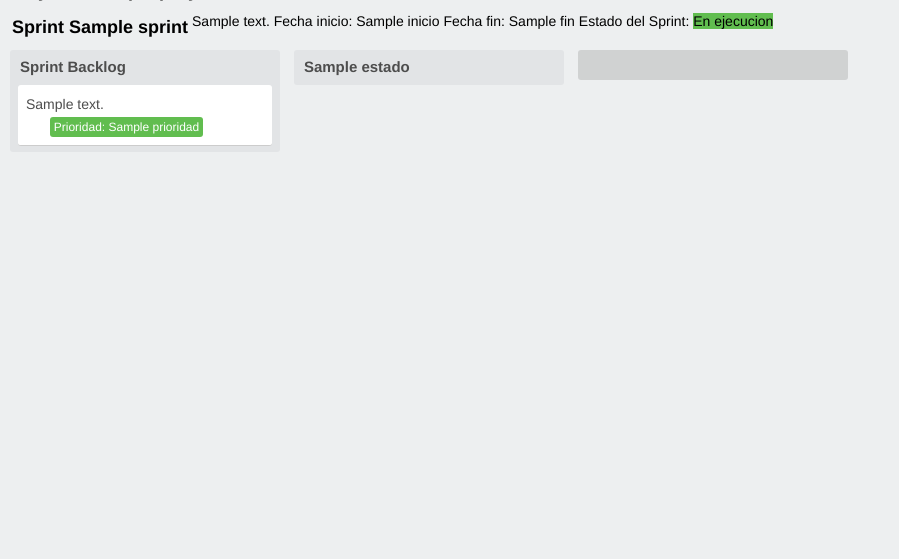
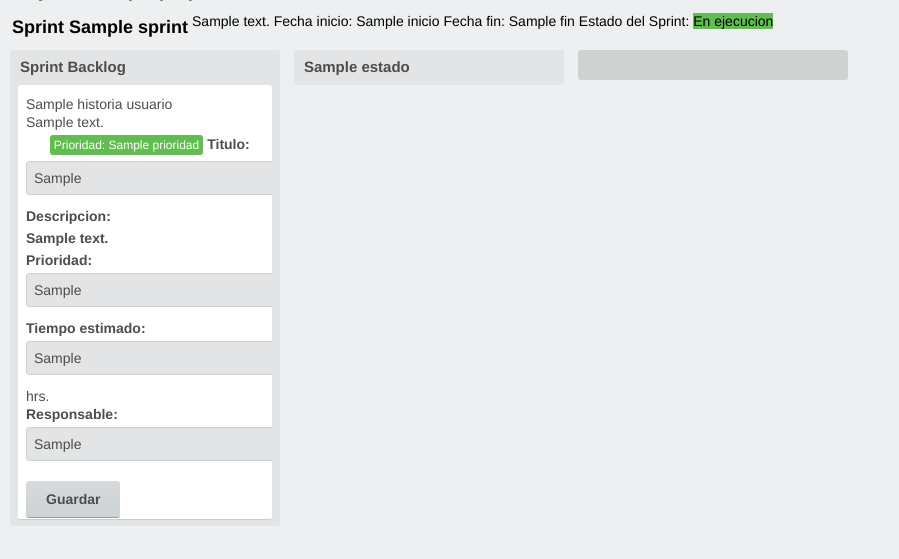
Before and after one commit to danielstp/jaguares, a Django app: template jaguares/templates/proyecto/proyecto_kanban.html in a window 1280 px wide. Shown: the part 67-626 px from the top of the page, without its empty margins (0-899 px from the left). Run offline with Django 3.2, Linux system fonts and the light colour scheme; the template is opened without the code that fills it: most values are stand-ins (such as "Sample title", 1, 10 or a date in 2020); parts of the project's set-up code (start-up, migrations or seed data) failed here and were passed over; some libraries are stand-ins or nearby versions; some web fonts are replaced.

Commit message:
Creacion de formularios para mostrar HU y Tarea Jhannet-Vania

```diff
--- a/jaguares/templates/proyecto/proyecto_kanban.html
+++ b/jaguares/templates/proyecto/proyecto_kanban.html
@@ -315,8 +315,11 @@
               <a class="list-card-title js-card-name" href="#">
                     <span class="card-short-id hide">{{ hus.historiaUsuario.titulo }}
                     </span>
+        {{ hus.historiaUsuario.titulo }}<br>
         {{ hus.historiaUsuario.descripción }}
+
               </a>
+
               <div class="badges">
                 <div title="Está suscrito a esta tarjeta." class="badge is-icon-only">
                 </div>
@@ -327,6 +330,23 @@
 
                 </div>
               </div>
+
+
+              <form>
+               <label>Titulo: </label>
+               <input type="text" value={{ hus.historiaUsuario.titulo }}></input>
+               <label>Descripcion: </label>
+               <label>{{ hus.historiaUsuario.descripción }}</label>
+               <label>Prioridad: </label>
+               <input type="text"value= {{ hus.historiaUsuario.prioridad }}></input>
+               <label>Tiempo estimado:</label>
+               <input type="text" value = {{ hus.historiaUsuario.tiempoEstimado }} > hrs.</input>
+               <label>Responsable:</label>
+               <input type="text" value = {{ hus.historiaUsuario.persona }}></input>
+               <input type="submit" value="Guardar"></input>
+              </form>
+
+
             </div>
             <p class="list-card-dropzone">Soltar archivos que se van a cargar.</p>
           </div>
@@ -373,6 +393,27 @@
                   <span class="badge-text">progreso : {{ tarea.progreso }}</span>
                 </div>
               </div>
+
+
+              <form>
+               <label>Nombre: </label>
+               <input type="text" value={{ tarea.titulo }}></input>
+               <label>Descripcion: </label>
+               <label>{{ tarea.descripción }}</label>
+               <label>Progreso: </label>
+               <input type="text"value= {{ tarea.progreso }}></input>
+               <label>Reponsable:</label>
+               <select class="form-control">
+                 <option>M</option>
+                 <option>F</option>
+               </select> <a class="btn btn-primary" type="text" value = {{ tarea.miembro }} ></a>
+               <label>Estado:</label>
+               <input type="text" value = {{ tarea.estado }}></input>
+               <input type="text" value = {{ tarea.historiaUs }}></input>
+               <input class="btn btn-primary" type="submit" value="Guardar"></input>
+              </form>
+
+
             </div>
           </div>
 
```
